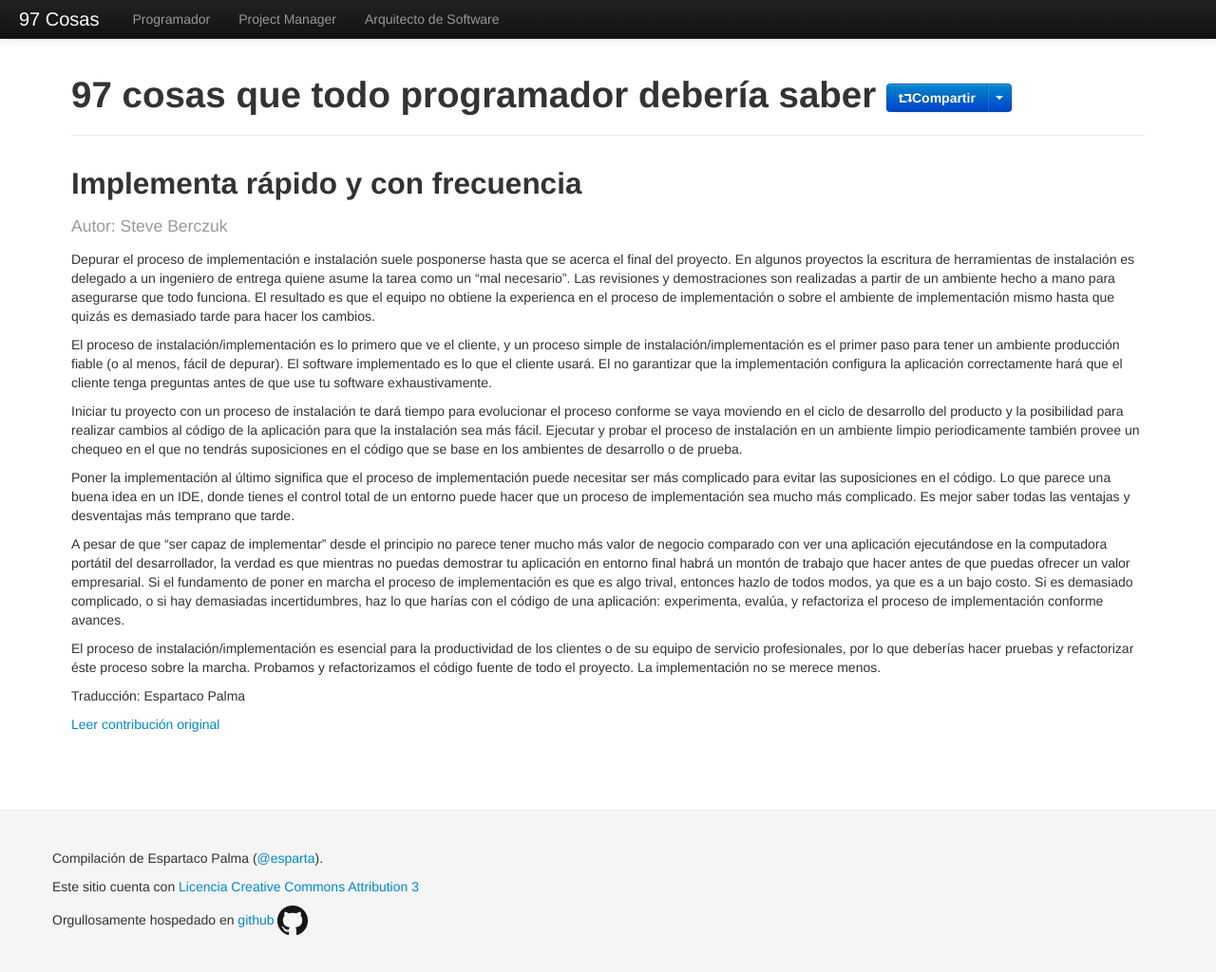
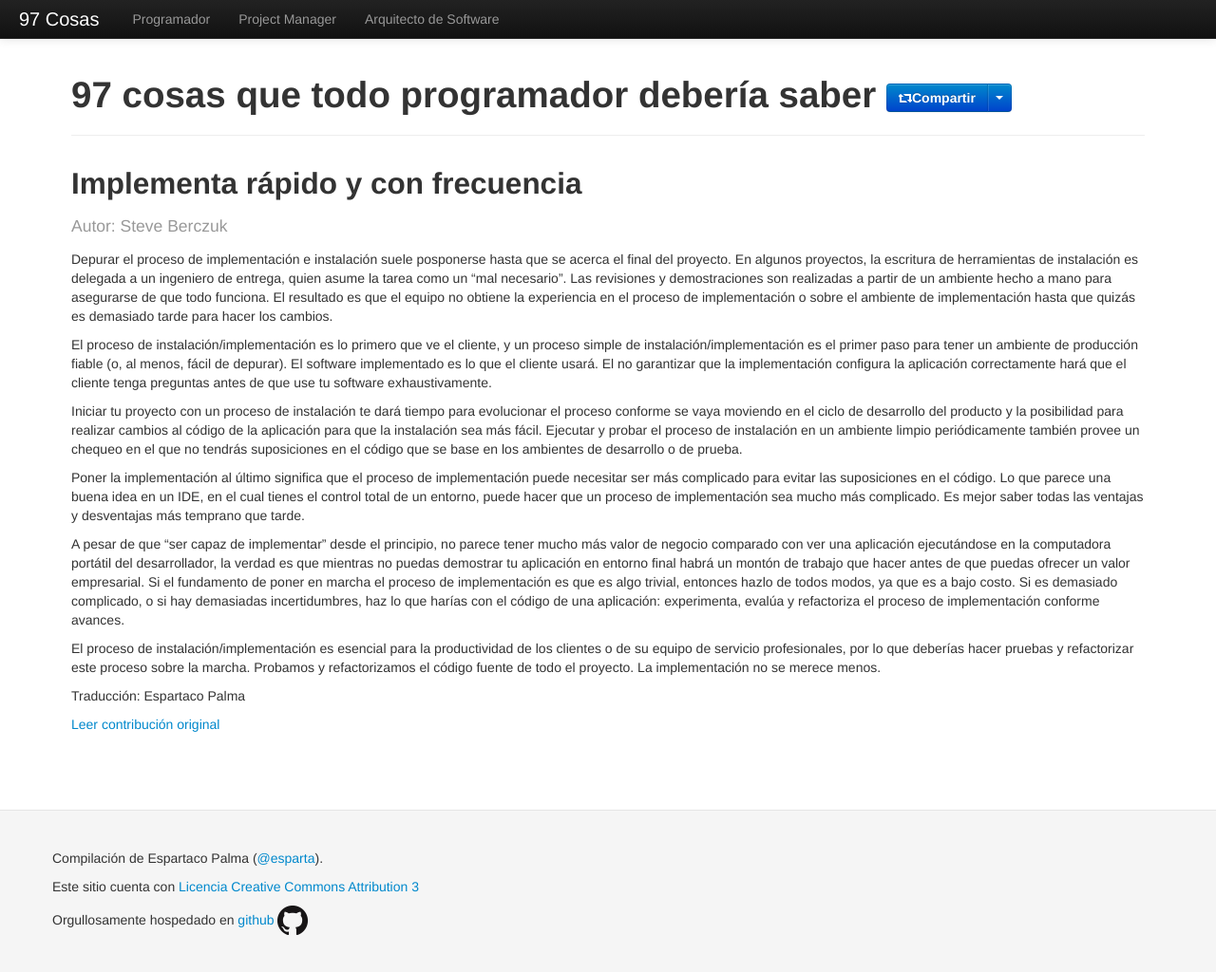
Before and after one commit to esparta/97cosas, a Jekyll site: the page built from programador/implementa-rapido-y-con-frecuencia.md, in a window 1280 px wide and 1026 px high. Shown: the whole window at 95% size. Built offline with Jekyll 4.4.1, drawn with Linux system fonts in a browser that asks for light colours; comment, search, counter and statistics services are not loaded.

Commit message:
Spelling corrections on implementa-rapido-y-con-frecuencia

```diff
--- a/programador/implementa-rapido-y-con-frecuencia.md
+++ b/programador/implementa-rapido-y-con-frecuencia.md
@@ -8,18 +8,18 @@
 ---
 
 Depurar el proceso de implementación e instalación suele posponerse
-hasta que se acerca el final del proyecto. En algunos proyectos la
-escritura de herramientas de instalación es delegado a un ingeniero de
-entrega quiene asume la tarea como un "mal necesario". Las revisiones y
+hasta que se acerca el final del proyecto. En algunos proyectos, la
+escritura de herramientas de instalación es delegada a un ingeniero de
+entrega, quien asume la tarea como un “mal necesario”. Las revisiones y
 demostraciones son realizadas a partir de un ambiente hecho a mano para
-asegurarse que todo funciona. El resultado es que el equipo no obtiene
-la experienca en el proceso de implementación o sobre el ambiente de
-implementación mismo hasta que quizás es demasiado tarde para hacer los
-cambios.
+asegurarse de que todo funciona. El resultado es que el equipo no
+obtiene la experiencia en el proceso de implementación o sobre el
+ambiente de implementación hasta que quizás es demasiado tarde para
+hacer los cambios.
 
 El proceso de instalación/implementación es lo primero que ve el
 cliente, y un proceso simple de instalación/implementación es el primer
-paso para tener un ambiente producción fiable (o al menos, fácil de
+paso para tener un ambiente de producción fiable (o, al menos, fácil de
 depurar). El software implementado es lo que el cliente usará. El no
 garantizar que la implementación configura la aplicación correctamente
 hará que el cliente tenga preguntas antes de que use tu software
@@ -29,31 +29,31 @@
 evolucionar el proceso conforme se vaya moviendo en el ciclo de
 desarrollo del producto y la posibilidad para realizar cambios al código
 de la aplicación para que la instalación sea más fácil. Ejecutar y
-probar el proceso de instalación en un ambiente limpio periodicamente
+probar el proceso de instalación en un ambiente limpio periódicamente
 también provee un chequeo en el que no tendrás suposiciones en el código
 que se base en los ambientes de desarrollo o de prueba.
 
 Poner la implementación al último significa que el proceso de
 implementación puede necesitar ser más complicado para evitar las
-suposiciones en el código. Lo que parece una buena idea en un IDE, donde
-tienes el control total de un entorno puede hacer que un proceso de
-implementación sea mucho más complicado. Es mejor saber todas las
+suposiciones en el código. Lo que parece una buena idea en un IDE, en el
+cual tienes el control total de un entorno, puede hacer que un proceso
+de implementación sea mucho más complicado. Es mejor saber todas las
 ventajas y desventajas más temprano que tarde.
 
-A pesar de que "ser capaz de implementar" desde el principio no parece
+A pesar de que “ser capaz de implementar” desde el principio, no parece
 tener mucho más valor de negocio comparado con ver una aplicación
 ejecutándose en la computadora portátil del desarrollador, la verdad es
 que mientras no puedas demostrar tu aplicación en entorno final habrá un
 montón de trabajo que hacer antes de que puedas ofrecer un valor
 empresarial. Si el fundamento de poner en marcha el proceso de
-implementación es que es algo trival, entonces hazlo de todos modos, ya
-que es a un bajo costo. Si es demasiado complicado, o si hay demasiadas
+implementación es que es algo trivial, entonces hazlo de todos modos, ya
+que es a bajo costo. Si es demasiado complicado, o si hay demasiadas
 incertidumbres, haz lo que harías con el código de una aplicación:
-experimenta, evalúa, y refactoriza el proceso de implementación conforme
+experimenta, evalúa y refactoriza el proceso de implementación conforme
 avances.
 
 El proceso de instalación/implementación es esencial para la
 productividad de los clientes o de su equipo de servicio profesionales,
-por lo que deberías hacer pruebas y refactorizar éste proceso sobre la
+por lo que deberías hacer pruebas y refactorizar este proceso sobre la
 marcha. Probamos y refactorizamos el código fuente de todo el proyecto.
 La implementación no se merece menos.
```
